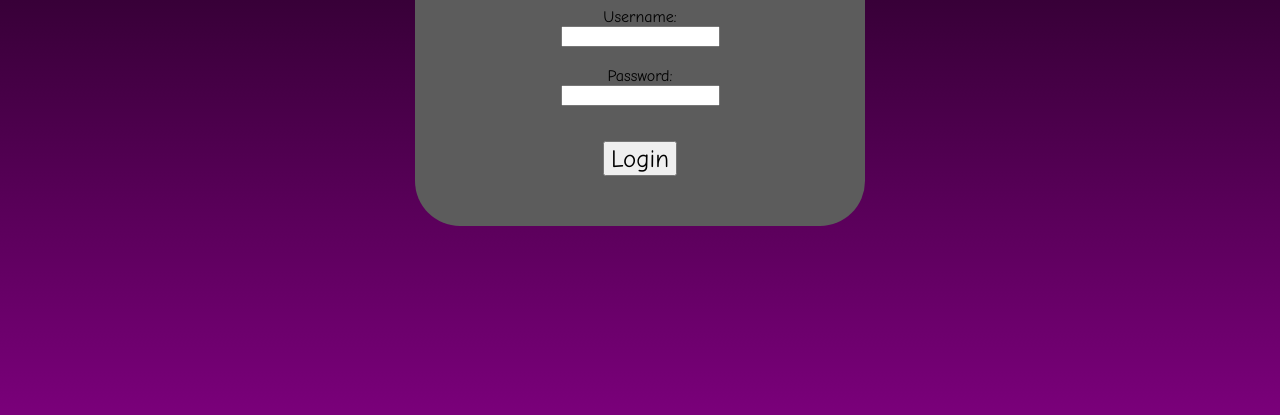
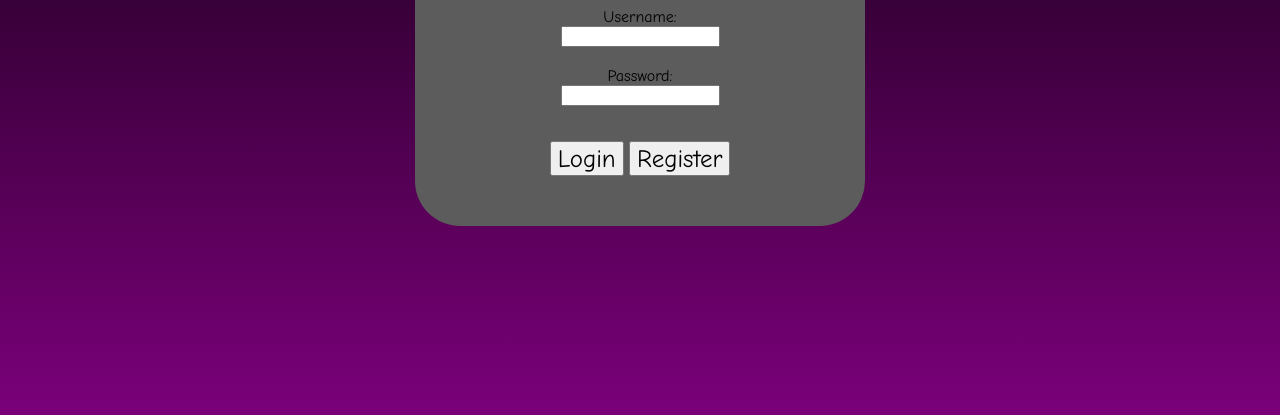
Before and after one commit to DaRainbowWarrior/WebTest, a plain HTML site: page index.html in a window 1280 px wide. Shown: the part 349-764 px from the top of the page. Drawn offline with Linux system fonts and the light colour scheme.

Commit message:
11 - Register Button

```diff
--- a/index.html
+++ b/index.html
@@ -11,7 +11,8 @@
         <div><input type="text" name="Login"></div>
         <div>Password:</div>
         <div><input type="password" name="Password"></div>
-        <div><button type="submit">Login</button></div>
+        <div><button type="submit">Login</button>
+             <button type="submit">Register</button></div>
     </div>
 
 </body>
```
